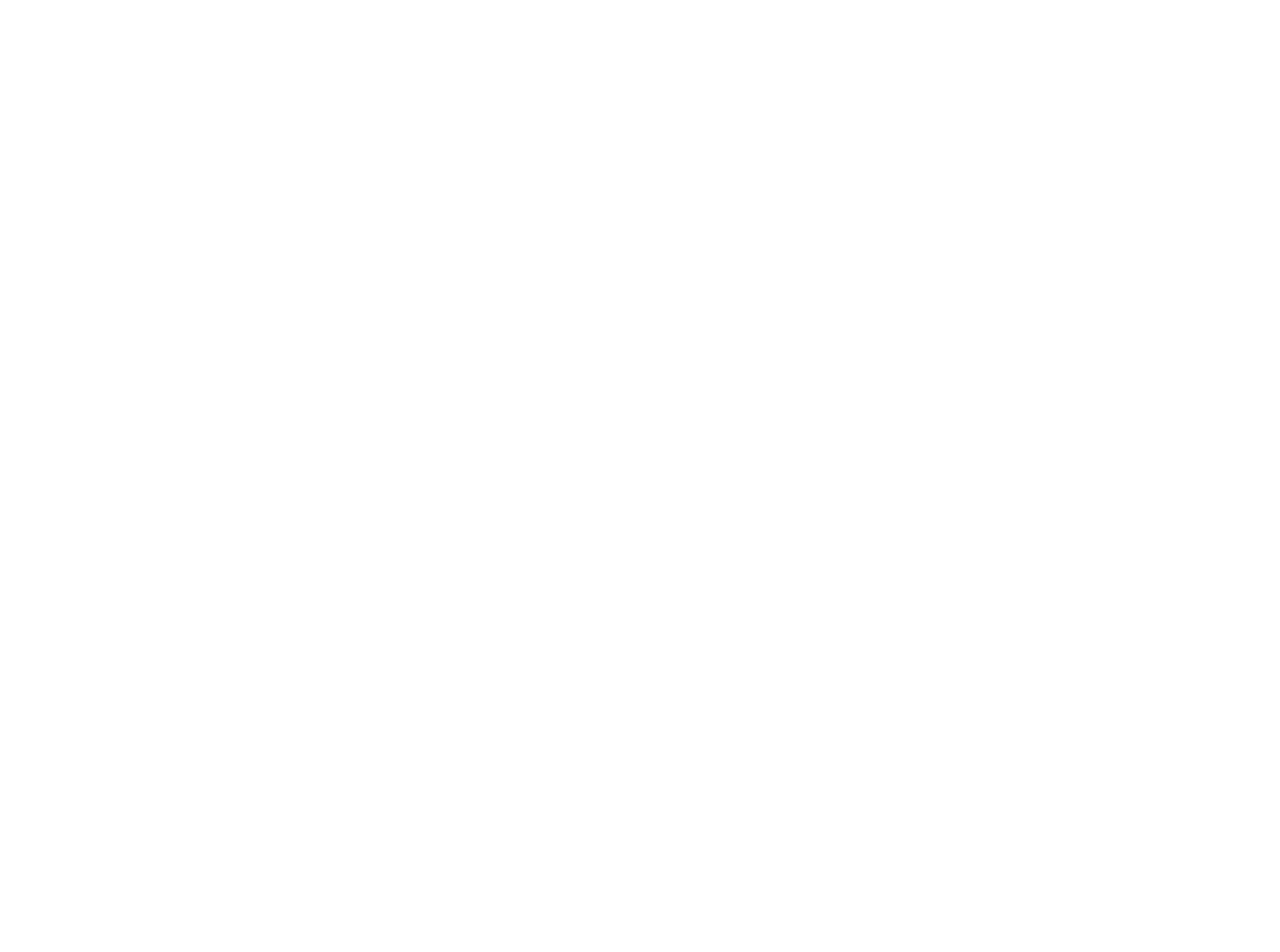
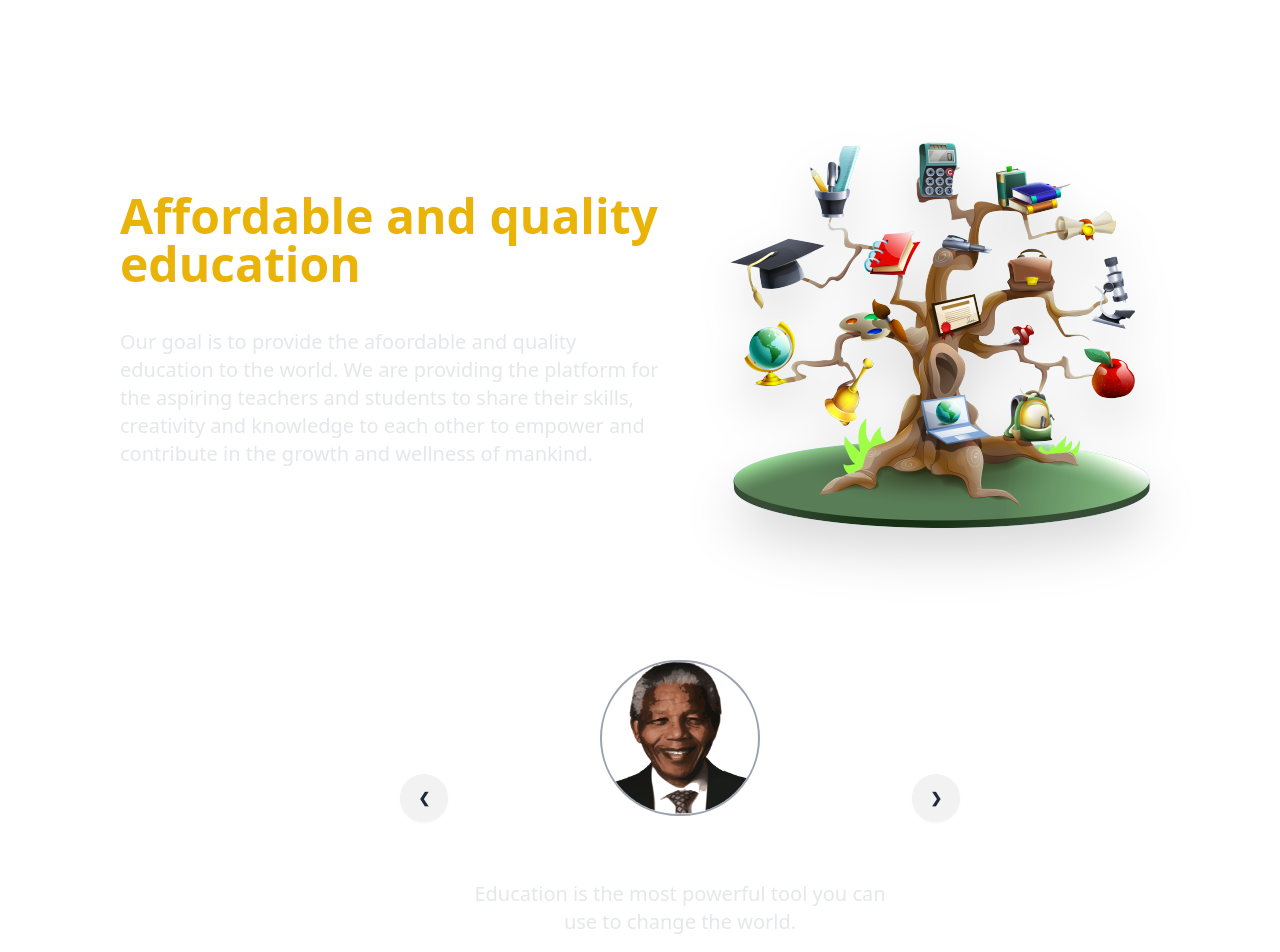
Before and after one commit to Devyansh-Solanki-63/lms-frontend, a React (Vite) app: page /about in a window 1280 px wide. Before the commit this address had no page. Shown: the top 952 px of the page. Before the commit the page ends 800 px from the top, so only its background shows below. Built offline with nearby package versions, Linux system fonts and the light colour scheme.

Commit message:
added aboutUs page and fixed sidebar bugs

```diff
--- a/src/App.jsx
+++ b/src/App.jsx
@@ -1,16 +1,18 @@
 import './App.css'
 
 import {Route, Routes} from 'react-router-dom'
-import Footer from './components/Footer'
 
-import HomeLayout from './Layouts/HomeLayout'
+// import HomeLayout from './Layouts/HomeLayout'
+// import Footer from './components/Footer'
 import HomePage from './Pages/HomePage'
+import AboutUs from './Pages/AboutUs'
 
 function App() {
   return (
     <>
       <Routes>
         <Route path="/" element={<HomePage />}></Route>
+        <Route path="/about" element={<AboutUs />}></Route>
       </Routes>
     </>
   )
--- /dev/null
+++ b/src/Constants/CelebrityData.js
@@ -0,0 +1,40 @@
+import apj from "../Assets/Images/apj.png";
+import billGates from "../Assets/Images/billGates.png";
+import einstein from "../Assets/Images/einstein.png";
+import nelsonMandela from "../Assets/Images/nelsonMandela.png";
+import steveJobs from "../Assets/Images/steveJobs.png";
+
+const celebrities = [
+    {
+        title: "Nelson Mandela",
+        description: "Education is the most powerful tool you can use to change the world.",
+        image: nelsonMandela,
+        slideNumber: 1
+    },
+    {
+        title: "APJ Abdul Kamal",
+        description: "Failure will never overtake me if my determination to succeed is strong enough.",
+        image: apj,
+        slideNumber: 2
+    },
+    {
+        title: "Albert Einstein",
+        description: "A person who never made a mistake never tried anything new.",
+        image: einstein,
+        slideNumber: 3
+    },
+    {
+        title: "Steve Jobs",
+        description: "We don't get a chance to do that many things, and every one should be really excellent.",
+        image: steveJobs,
+        slideNumber: 4
+    },
+    {
+        title: "Bill Gates",
+        description: "Success is a lousy teacher. It seduces smart people into thinking they can’t lose.",
+        image: billGates,
+        slideNumber: 5
+    },
+];
+
+export default celebrities;
--- a/src/Layouts/HomeLayout.jsx
+++ b/src/Layouts/HomeLayout.jsx
@@ -57,7 +57,7 @@ const HomeLayout = ({children}) => {
                 <div className="drawer-side w-0">
                     <label htmlFor="my-drawer" className='drawer-overlay'>
                     </label>
-                    <ul className="menu p-4 w-48 sm:w-80 bg-base-200 text-base-content relative">
+                    <ul className="menu p-4 w-80 h-[100%] sm:w-80 bg-base-200 text-base-content relative">
                         <li className='w-fit absolute right-2 z-50'>
                             <button onClick={hideDrawer}>
                                 <AiFillCloseCircle size={24} />
@@ -71,7 +71,7 @@ const HomeLayout = ({children}) => {
                         <li><Link to="/contact">Contact Us</Link></li>
                         <li><Link to="/about">About Us</Link></li>
                         {!isLoggedIn && (
-                            <div className='w-full flex justify-center items-center py-2'>
+                            <div className='w-[90%] absolute bottom-4 flex justify-center items-center py-2'>
                                 <button className='bg-primary text-white px-4 py-1 font-semibold rounded-s-md w-full'>
                                     <Link to="/login">Login</Link>
                                 </button>
@@ -81,7 +81,7 @@ const HomeLayout = ({children}) => {
                             </div>
                         )}
                         {isLoggedIn && (
-                            <div className='w-full flex justify-center items-center py-2'>
+                            <div className='w-[90%] absolute bottom-4 flex justify-center items-center py-2'>
                                 <button className='bg-primary text-white px-4 py-1 font-semibold rounded-s-md w-full'>
                                     <Link to="/user/profile">Profile</Link>
                                 </button>
--- /dev/null
+++ b/src/Pages/AboutUs.jsx
@@ -0,0 +1,55 @@
+import aboutMainImage from "../Assets/Images/aboutMainImage.png";
+import CarouselSlide from "../components/CarouselSlide";
+import celebrityData from "../Constants/CelebrityData";
+import HomeLayout from "../Layouts/HomeLayout";
+
+const AboutUs = () => {
+  return (
+    <HomeLayout>
+        <div className="pl-20 pt-20 flex flex-col text-white">
+            <div className="flex items-center gap-5 mx-10">
+                <section className="w-1/2 space-y-10">
+                    <h1 className="text-5xl text-yellow-500 font-semibold">
+                        Affordable and quality education
+                    </h1>
+                    <p className="text-xl text-gray-200">
+                        Our goal is to provide the afoordable and quality education to the world.
+                        We are providing the platform for the aspiring teachers and students to share
+                        their skills, creativity and knowledge to each other to empower and contribute
+                        in the growth and wellness of mankind.
+                    </p>
+                </section>
+
+                <div className="w-1/2">
+                    <img
+                        id="test1"
+                        style={{
+                            filter: "drop-shadow(0px 10px 10px rgb(0,0,0));"
+                        }}
+                        alt="about main image"
+                        className="drop-shadow-2xl"
+                        src={aboutMainImage}
+                    />
+                </div>
+            </div>
+
+            <div className="carousel w-1/2 m-auto my-16">
+                {celebrityData && celebrityData.map(celebrity => {
+                    return (
+                        <CarouselSlide
+                            {...celebrity}
+                            key={celebrity.slideNumber}
+                            totalSlides={celebrityData.length}
+                        />
+                    )
+                })}
+
+            </div>
+
+
+        </div>
+    </HomeLayout>
+  )
+}
+
+export default AboutUs
--- /dev/null
+++ b/src/components/CarouselSlide.jsx
@@ -0,0 +1,21 @@
+import React from 'react'
+
+const CarouselSlide = ({image, title, description, slideNumber, totalSlides}) => {
+  return (
+    <div id={`slide${slideNumber}`} className="carousel-item relative w-full">
+        <div className="flex flex-col items-center justify-center gap-4 px-[15%]">
+            <img src={image} className="w-40 rounded-full border-2 border-gray-400" />
+            <h3 className="text-2xl font-semibold">{title}</h3>
+            <p className="text-center text-xl text-gray-200">
+              {description}
+            </p>
+            <div className="absolute flex justify-between transform -translate-y-1/2 left-5 right-5 top-1/2">
+                <a href={`#slide${slideNumber == 1 ? totalSlides : (slideNumber - 1)}`} className="btn btn-circle">❮</a>
+                <a href={`#slide${(slideNumber % totalSlides) + 1}`} className="btn btn-circle">❯</a>
+            </div>
+        </div>
+    </div>
+  )
+}
+
+export default CarouselSlide;
--- a/src/index.css
+++ b/src/index.css
@@ -8,3 +8,8 @@ body{
     margin: auto;
     position: relative;
 }
+
+html:has(.drawer-toggle:checked) {
+    overflow-y: hidden;
+    scrollbar-gutter: auto;
+}
```
